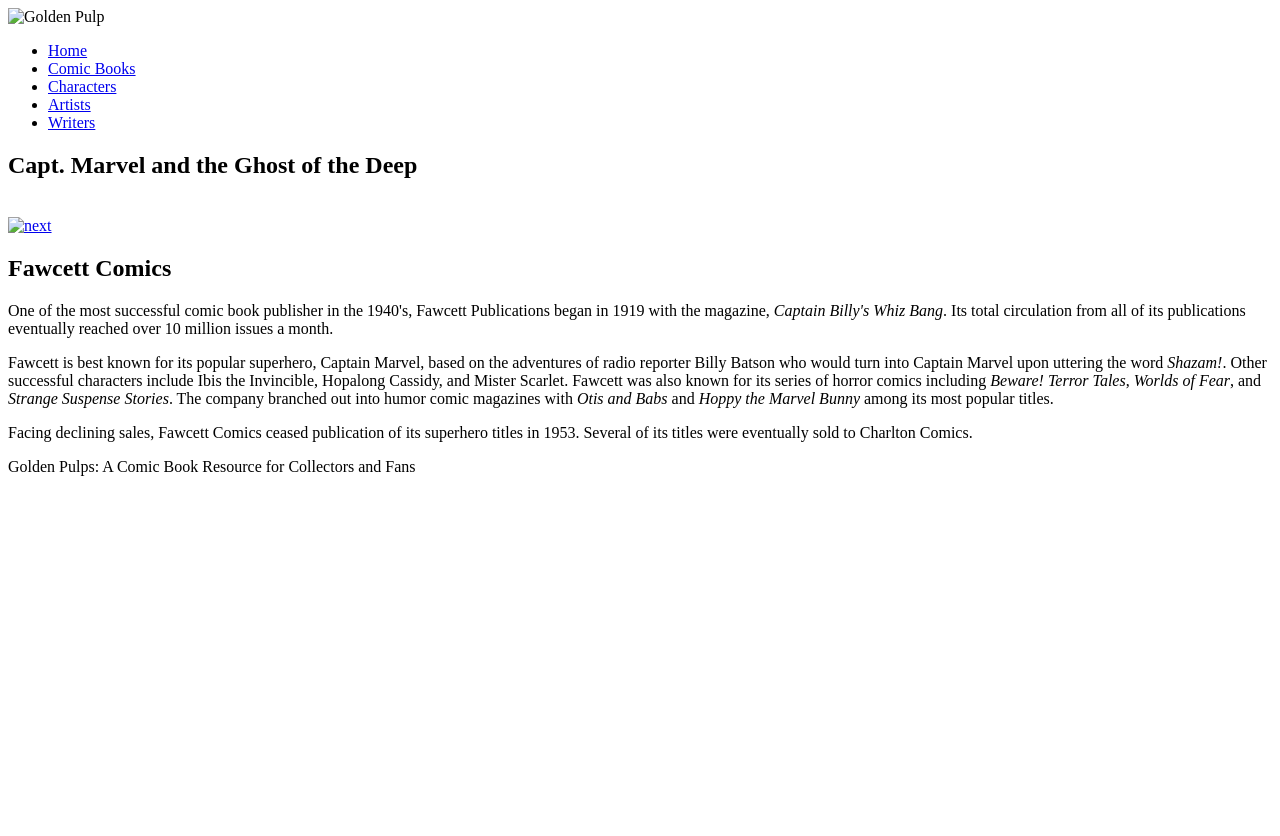
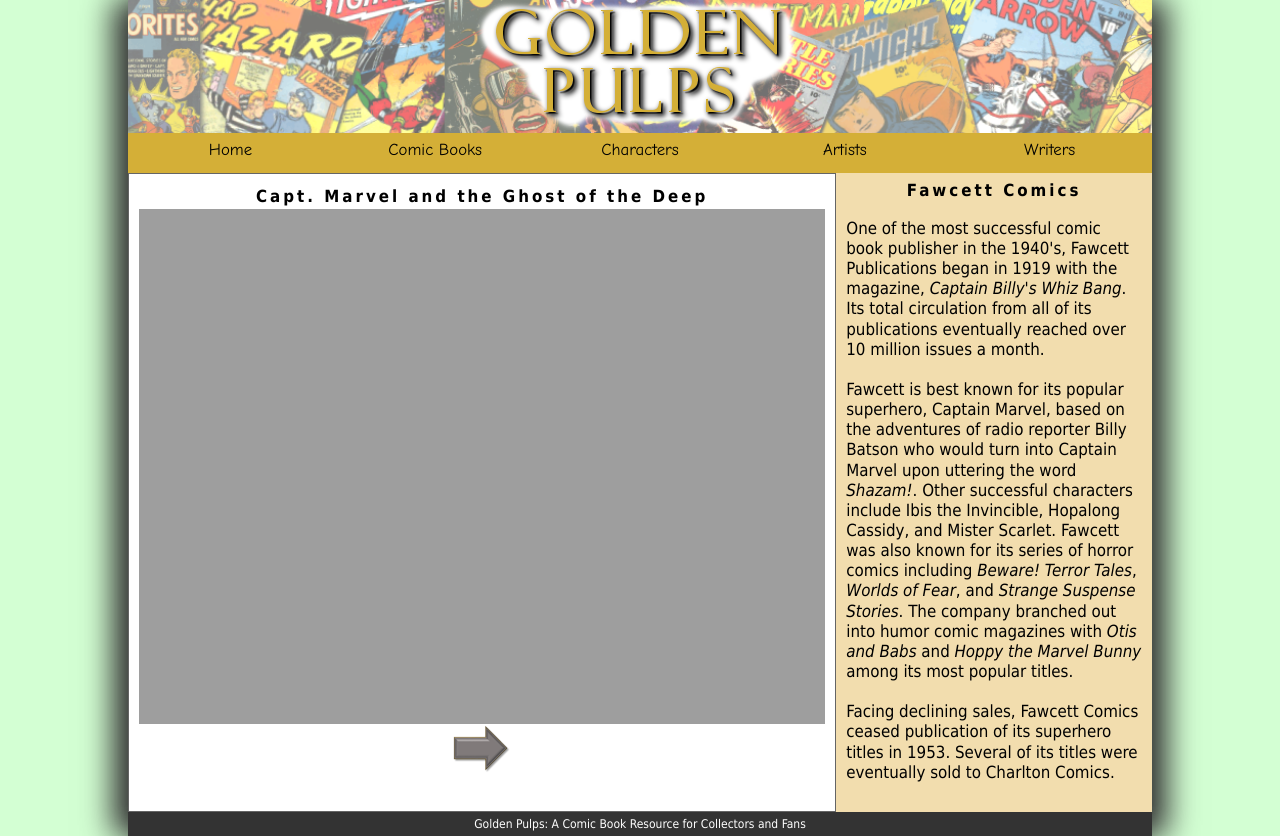
Before and after one commit to ldroyle1s/Chp5-Case1, a plain HTML site: page index.html in a window 1280 px wide. Before the commit the page ends 800 px from the top, so only its background shows below. Drawn offline with Linux system fonts and the light colour scheme; the site is published under a folder, as on GitHub Pages, so addresses that start at the root find nothing.

Commit message:
third commit

```diff
--- a/index.html
+++ b/index.html
@@ -16,14 +16,14 @@
    <title>Ghost of the Deep Cover Page</title>
    <meta charset="utf-8" />
    <meta name="viewport" content="width-device-width, initial-scale=1" >
-   <link rel="stylesheet" href="/css/gp_reset.css" media="all">
-   <link rel="stylesheet" href="/css/gp_layout.css" media="screen">
-   <link rel="stylesheet" href="/css/gp_print.css" media="print">
+   <link rel="stylesheet" href="css/gp_reset.css" media="all">
+   <link rel="stylesheet" href="css/gp_layout.css" media="screen">
+   <link rel="stylesheet" href="css/gp_print.css" media="print">
 </head>
 
 <body>
    <header>
-      <img src="/images/gp_logo.png" alt="Golden Pulp" />
+      <img src="images/gp_logo.png" alt="Golden Pulp" />
    </header>
    <nav class="horizontal">
       <ul>
@@ -37,9 +37,9 @@
 
    <section id="sheet">
       <h1>Capt. Marvel and the Ghost of the Deep</h1>
-      <img src="/images/gp_panel01.png" class="panel size1" alt="" />
+      <img src="images/gp_panel01.png" class="panel size1" alt="" />
       <footer>
-            <a href="/html/gp_page1.html"><img src="/images/gp_next.png" alt="next" /></a>
+            <a href="html/gp_page1.html"><img src="images/gp_next.png" alt="next" /></a>
       </footer>
    </section>
 
```
Also changed, not shown: html/gp_page1.html (+3 -3 lines), html/gp_page2.html (+3 -3 lines), html/gp_page3.html (+3 -3 lines).
